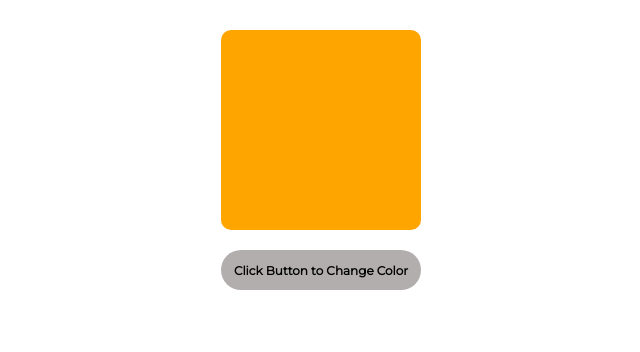
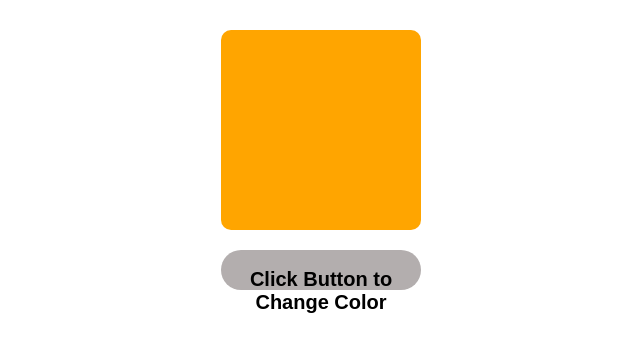
Before and after one commit to oye969/react-box-color, a React (Create React App) app: page / in a window 1280 px wide. Shown: the top 352 px of the page, without its empty margins (319-959 px from the left). Built offline with nearby package versions, Linux system fonts and the light colour scheme.

Commit message:
Update App.css

```diff
--- a/src/App.css
+++ b/src/App.css
@@ -24,7 +24,3 @@
 .btn:hover {
   background-color: rgb(153, 143, 143);
 }
-.text {
-  font-size: 12px;
-  font-family: 'Montserrat', sans-serif;
-}
```
